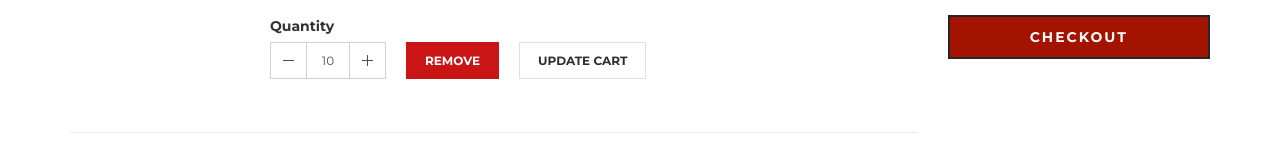
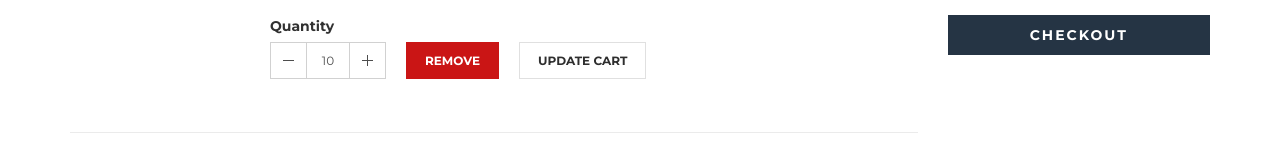
Before and after one commit to JavidSelimov12345/brendss, a plain HTML site: page cart.html in a window 1280 px wide. Shown: the part 569-731 px from the top of the page. Drawn offline with nearby package versions, Linux system fonts and the light colour scheme; grey boxes are pictures that could not be loaded.

Commit message:
added back groung color check out page

```diff
--- a/cart.html
+++ b/cart.html
@@ -420,7 +420,7 @@
                                 <div class="additional-data">
                                     <!-- <div class="title"><span class="inline-label red">Promotion</span> Additional Notes</div>
                                     <textarea class="simple-field size-1"></textarea> -->
-                                    <a href="login.html" class="button style-10">Checkout</a>
+                                    <a href="login.html" class="button style-10 bkgray">Checkout</a>
                                 </div>
                             </div>
                             <!-- <div class="block-title size-1">Get shipping estimates</div>
```
